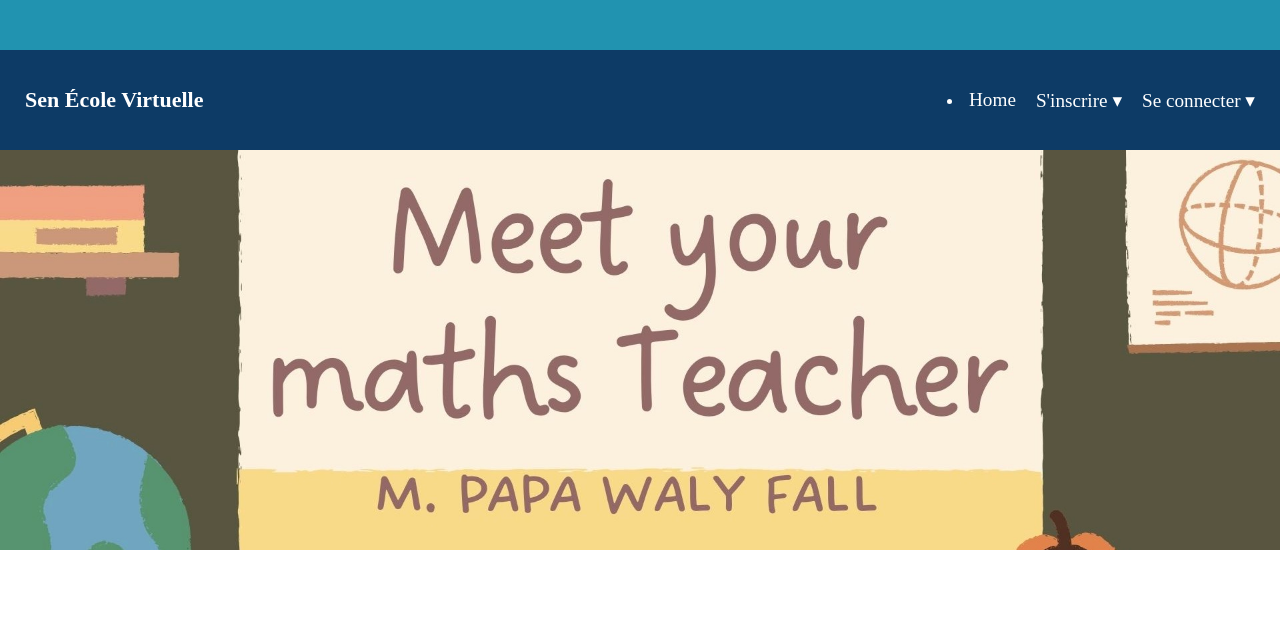
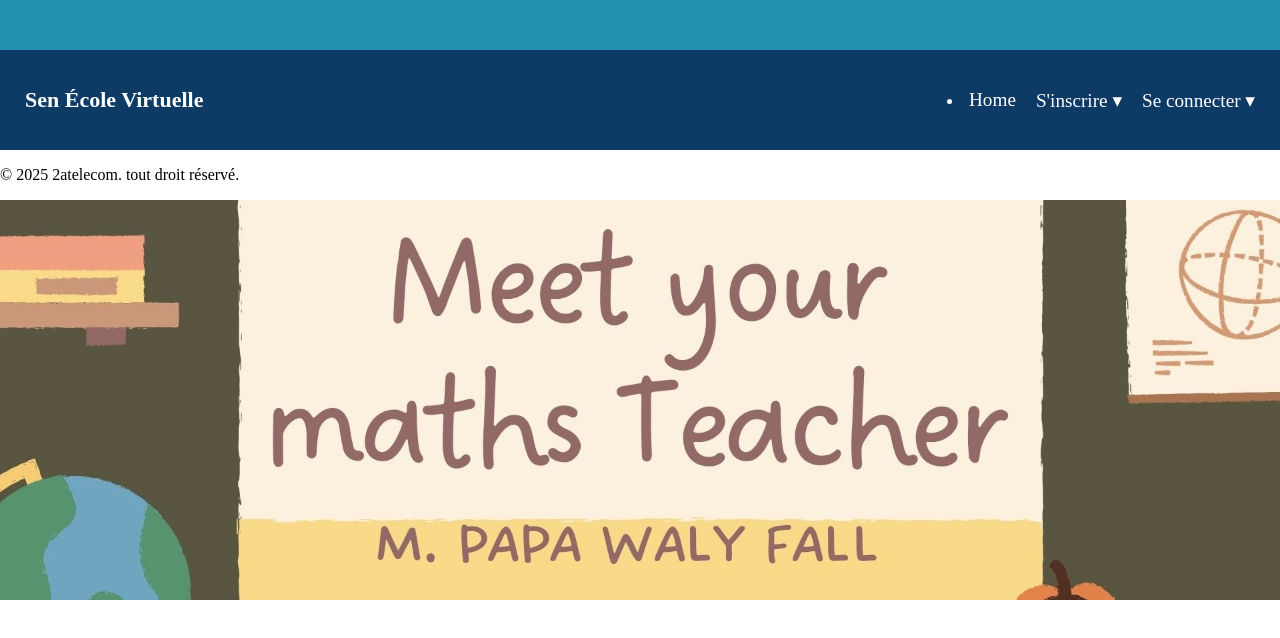
Before and after one commit to WALY-FALL/sevfront, a React (Create React App) app: page / in a window 1280 px wide. Shown: the top 638 px of the page. Built offline with nearby package versions, Linux system fonts and the light colour scheme; no server answers.

Commit message:
deployed

```diff
--- a/src/App.js
+++ b/src/App.js
@@ -14,6 +14,7 @@ import ListeEleves from "./components/ListeEleves";
 import "./App.css";
 import ClasseDetail from "./pages/ClasseDetail"; // ⚡ à créer
 import EleveDashboard from "./components/EleveDashboard";
+import Fouteur from "./components/Fouteur";
 
 
 // Layout public (avec Entete + Navbar)
@@ -22,6 +23,7 @@ function PublicLayout({ children }) {
     <>
       <Entete />
       <Navbar />
+      <Fouteur />
       {children}
     </>
   );
--- /dev/null
+++ b/src/components/Fouteur.jsx
@@ -0,0 +1,12 @@
+const Fouteur = () => {
+  return (
+    <footer className="bg-gray-800 text-white py-4 mt-8">
+      <div className="container mx-auto text-center">
+        <p>&copy; {new Date().getFullYear()} 2atelecom. tout droit réservé.</p>
+      </div>
+    </footer>
+  );
+
+}
+
+export default Fouteur;
```
